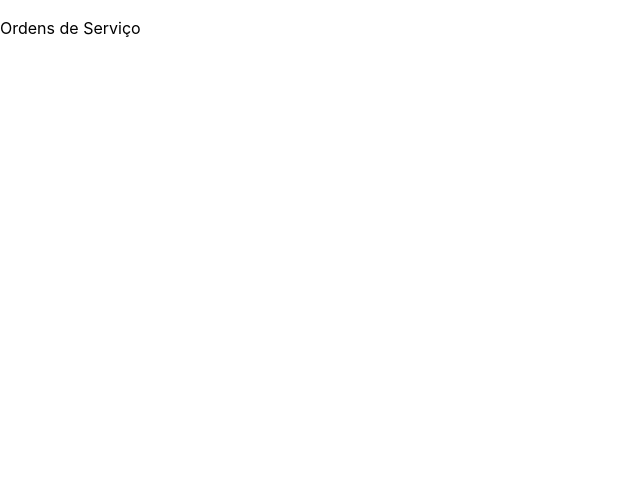
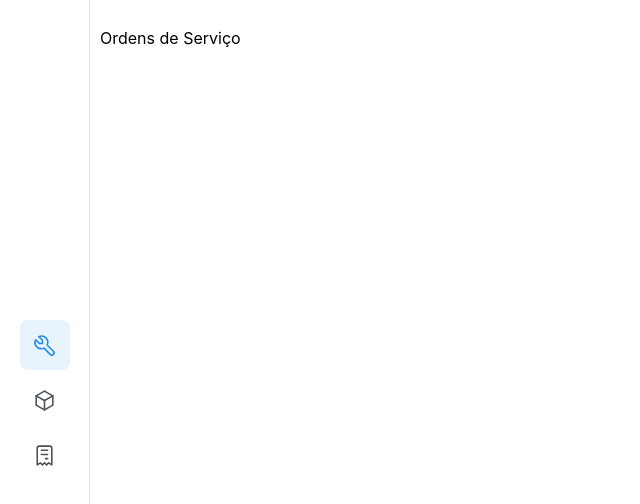
Before and after one commit to FelipeCavichiolliSilvestre/cabelo-autosys, a React (Vite) app: page /orders in a window 1280 px wide. Shown: the top 504 px of the page, without its empty margins (0-640 px from the left). Built offline with nearby package versions, Linux system fonts and the light colour scheme.

Commit message:
implemented navbar

```diff
--- /dev/null
+++ b/src/components/Navbar/Navbar.module.css
@@ -0,0 +1,35 @@
+.link {
+  width: 50px;
+  height: 50px;
+  border-radius: var(--mantine-radius-md);
+  display: flex;
+  align-items: center;
+  justify-content: center;
+  color: light-dark(var(--mantine-color-gray-7), var(--mantine-color-dark-0));
+  transition: color 100ms ease;
+
+  z-index: 1;
+
+  &:hover {
+    background-color: light-dark(var(--mantine-color-gray-0), var(--mantine-color-dark-5));
+  }
+
+  &[data-active=true] {
+    color: var(--mantine-primary-color-light-color);
+
+    &:hover {
+      background-color: var(--mantine-primary-color-light);
+      background-color: none;
+    }
+  }
+}
+
+.indicator {
+  background-color: var(--mantine-primary-color-light);
+  border-radius: var(--mantine-radius-md);
+}
+
+.label {
+  position: relative;
+  z-index: 1;
+}
--- /dev/null
+++ b/src/components/Navbar/Navbar.tsx
@@ -0,0 +1,53 @@
+import { useMemo, useState } from 'react';
+import { Stack, FloatingIndicator, UnstyledButton, Tooltip } from '@mantine/core';
+import { IconBox, IconTool, IconReceipt } from '@tabler/icons-react';
+import { Link, useLocation } from 'react-router';
+import classes from './Navbar.module.css';
+
+const itemsData = [
+  { Icon: IconTool, label: 'Ordems', href: '/orders' },
+  { Icon: IconBox, label: 'Inventário', href: '/products' },
+  { Icon: IconReceipt, label: 'Despesas', href: '/expenses' },
+];
+
+export default function Navbar() {
+  const location = useLocation();
+  const active = useMemo(
+    () => itemsData.findIndex((link) => location.pathname.startsWith(link.href)),
+    [location],
+  );
+
+  /* refs required for the FloatingIndicator */
+  const [rootRef, setRootRef] = useState<HTMLDivElement | null>(null);
+  const [controlsRefs, setControlsRefs] = useState<Record<string, HTMLAnchorElement | null>>({});
+  const setControlRef = (index: number) => (node: HTMLAnchorElement) => {
+    controlsRefs[index] = node;
+    setControlsRefs(controlsRefs);
+  };
+
+  const links = itemsData.map((link, index) => (
+    <Tooltip label={link.label} key={link.href} position="right">
+      <UnstyledButton
+        className={classes.link}
+        component="a"
+        renderRoot={(props) => <Link {...props} to={link.href} />}
+        data-active={active === index}
+        ref={setControlRef(index)}
+      >
+        <link.Icon className={classes.label} size={25} stroke={1.5} />
+      </UnstyledButton>
+    </Tooltip>
+  ));
+
+  return (
+    <Stack pos="relative" gap={5} ref={setRootRef}>
+      {links}
+
+      <FloatingIndicator
+        target={controlsRefs[active]}
+        parent={rootRef}
+        className={classes.indicator}
+      />
+    </Stack>
+  );
+}
--- /dev/null
+++ b/src/components/Navbar/index.ts
@@ -0,0 +1 @@
+export { default } from './Navbar';
--- /dev/null
+++ b/src/layouts/BaseLayout.module.css
@@ -0,0 +1,5 @@
+.navbar {
+  display: flex;
+  justify-content: center;
+  align-items: center;
+}
--- a/src/layouts/BaseLayout.tsx
+++ b/src/layouts/BaseLayout.tsx
@@ -1,9 +1,18 @@
+import { AppShell } from '@mantine/core';
 import { Outlet } from 'react-router';
+import Navbar from '@/components/Navbar';
+import classes from './BaseLayout.module.css';
 
 export default function BaseLayout() {
   return (
-    <>
-      <Outlet />
-    </>
+    <AppShell navbar={{ width: 90, breakpoint: 90, collapsed: { mobile: false } }} padding="xs">
+      <AppShell.Navbar p="xs" className={classes.navbar}>
+        <Navbar />
+      </AppShell.Navbar>
+
+      <AppShell.Main>
+        <Outlet />
+      </AppShell.Main>
+    </AppShell>
   );
 }
```
